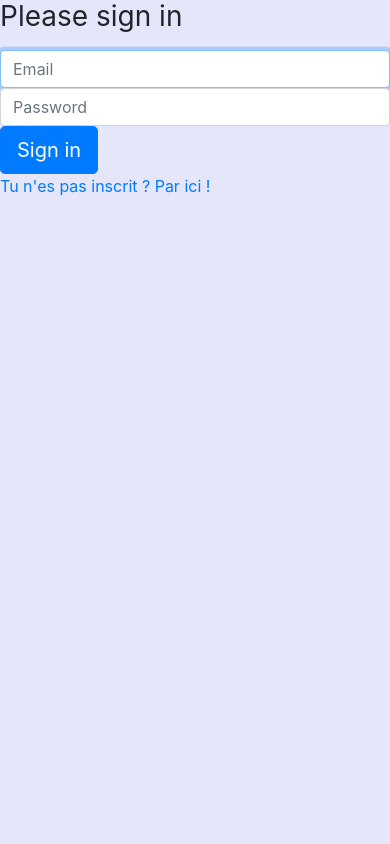
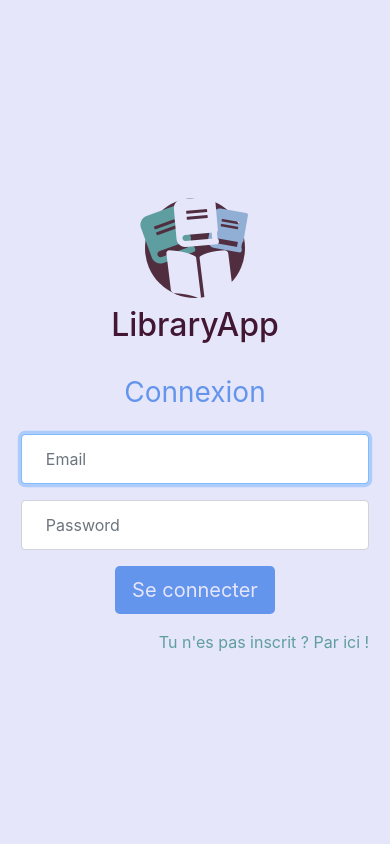
Before and after one commit to julebbb/libraryWebsite, a Symfony app: template templates/security/login.html.twig in a window 390 px wide. Run offline with Twig, Linux system fonts and the light colour scheme; the template is opened without the code that fills it, so the values that code supplies are empty; some libraries are stand-ins or nearby versions.

Commit message:
responsive connexion done

```diff
--- a/public/dist/css/main.css
+++ b/public/dist/css/main.css
@@ -1,28 +1,90 @@
-body, html {
-    width: 100%;
-}
 
 body {
     background: lavender;
 }
 
-html {
-    height: 100vh;
+/*--------------------------------------------------
+----------------------------------------------------
+                    Repete action
+----------------------------------------------------
+--------------------------------------------------*/
+
+
+body,
+html,
+.registerHeader .logo,
+.logoLink,
+.register input,
+.registerHeader,
+.login input,
+.login,
+.login form {
+    width: 100%;
+}
+
+html, #divLoad {
+  height: 100vh;
+}
+
+.loading, .contentBooks {
+  width: 100px;
+  height: 100px;
+}
+
+html,
+#divLoad,
+.registerHeader,
+.login,
+.loginBody {
     display: flex;
 }
+
+#divLoad, .registerHeader .logo, .registerHeader, .login {
+  justify-content: center;
+}
+
+.registerHeader .row, #divLoad, .login {
+    align-items: center;
+}
+
+
+.fa-book-open, .logoBook1, .logoBook2, .logoBook3, .line  {
+  position: absolute;
+}
+
+/*Transition element*/
+ #divLoad, .line, .register a {
+     transition: 0.25s linear;
+ }
+
+  #divLoad p, .fa-book-open  {
+    transition: 0.5s linear;
+  }
+
+.loginHeader h2, .registerHeader h2 {
+     color: #411734;
+}
+
+.login button,
+.register button {
+    background: cornflowerblue;
+    color: lavender;
+}
+
+.register button:active, .login button:active {
+    background: lavender;
+    color: cornflowerblue;
+    border: 1px solid cornflowerblue;
+}
+
+
 /*==================================================
                     Keyframes
 ===================================================*/
 
 @keyframes rotate {
-
-    from {
-        transform: rotate(90deg);
-    }
-
-    to {
-        transform: rotate(460deg);
-    }
+    from {transform: rotate(90deg);}
+    to {transform: rotate(460deg);}
 }
 
 @keyframes boing1 {
@@ -80,26 +131,16 @@ html {
      background: #411734;
      z-index: 1;
      padding: 7px;
-     transition: 0.5s linear;
  }
 
-/*Transition element*/
- #divLoad {
-     transition: 0.25s linear;
- }
 
- .line {
-     transition: 0.25s linear;
- }
 
 /*Icon animations Logo*/
 .fa-book-open {
-    position: absolute;
     bottom: -4px;
     font-size: 55px;
     transform: skew(7deg);
     right: 14px;
-    transition: 0.5s ease;
     z-index: 8;
     color: lavender;
 }
@@ -109,7 +150,6 @@ html {
 }
 
 .logoBook1 {
-    position: absolute;
     top: 12px;
     left: 50px;
     font-size: 50px;
@@ -127,7 +167,6 @@ html {
 }
 
 .logoBook2 {
-    position: absolute;
     top: 12px;
     right: 0;
     animation-delay: 1s;
@@ -137,7 +176,6 @@ html {
 }
 
 .logoBook3 {
-    position: absolute;
     top: 0px;
     font-size: 48px;
     animation-delay: 1s;
@@ -148,9 +186,7 @@ html {
 
 .contentBooks {
     background: rgb(81, 45, 64);
-    width: 100px ;
     position: relative;
-    height: 102px;
     border-radius: 60px;
 }
 
@@ -202,13 +235,9 @@ html {
 
 .registerHeader .logo {
     margin: 10px;
-    width: 100%;
-
-    justify-content: center;
 }
 
 .logoLink {
-    width: 100%;
     height: 100%;
     display: block;
     z-index: 200;
@@ -297,8 +309,63 @@ html {
     color:rgb(81, 45, 64);
 }
 
+/*==================================================
+                    Login page
+===================================================*/
+.loginBody {
+    flex-direction: column;
+    justify-content: center;
+    height: 100%;
+    overflow: hidden;
+}
+
+
+.loginHeader .contentBooks {
+    margin: 0.5rem auto;
+}
+
+.login h1 {
+    text-align: center;
+    color: cornflowerblue;
+}
+
+.login {
+    flex-direction: column;
+    padding: 0 1.3rem;
+    margin: 0 auto;
+}
+
+.login input {
+    padding: 1.5rem;
+}
+
+.login button {
+    margin: auto;
+    display: block;
+}
+
+.login a {
+    align-self: flex-end;
+    margin-top: 1rem;
+    color: cadetblue;
+}
+
+
+
+
+/*#####################################################
+#######################################################
+
+                    MEDIA QUERIES
+
+#######################################################
+#######################################################*/
+
+
+
+
 @media (min-width: 576px) {
-    .register form {
+    .register form, .login {
         max-width: 400px;
     }
 
--- a/public/dist/js/main.js
+++ b/public/dist/js/main.js
@@ -26,7 +26,7 @@ jQuery(document).ready(function ($) {
                 setTimeout(function () {
                     divLoad.remove();
 
-                }, 1000);
+                }, 800);
             }
 
         }, 1000);
--- a/templates/base.html.twig
+++ b/templates/base.html.twig
@@ -1,5 +1,6 @@
 <!DOCTYPE html>
-<html>
+<html class="no-js" lang="fr">
+
     <head>
         <meta charset="UTF-8">
         <meta http-equiv="x-ua-compatible" content="ie=edge">
@@ -26,10 +27,6 @@
             </div>
             <p id="loadingP">Loading</p>
         </div>
-
-        {# <header>
-
-        </header> #}
         {% block body %}
 
         {% endblock %}
--- a/templates/security/login.html.twig
+++ b/templates/security/login.html.twig
@@ -3,42 +3,52 @@
 {% block title %}Log in!{% endblock %}
 
 {% block body %}
-<h1 class="h3 mb-3 font-weight-normal">Please sign in</h1>
+<div class="loginBody">
+    <header class="loginHeader ">
+        <div class="logo row ">
+        {# -------- Logo site -------- #}
+            <div class="contentBooks col-0" id="logo">
+                <a href="{{ path('login') }}" class="logoLink"></a>
+                <i class="fas fa-book-open logoBookOpen"></i>
+                <i class="fas fa-book logoBook1"></i>
+                <i class="fas fa-book logoBook2"></i>
+                <i class="fas fa-book logoBook3"></i>
+            </div>
+            <h2 class="col-12 text-center">LibraryApp</h2>
+        </div>
+    </header>
+    <main class="login">
+        <h1 class="h3 my-4 font-weight-normal">Connexion</h1>
 
 
     {% if error %}
         <div class="alert alert-danger">
-        {{ error.messageKey|trans(error.messageData, 'security') }}</div>
+            {{ error.messageKey|trans(error.messageData, 'security') }}
+        </div>
     {% endif %}
+
+    {% for message in app.flashes('success') %}
+        <div class="alert alert-success">
+        {{ message }}
+        </div>
+    {% endfor %}
 
 
         <form method="post" action="{{ path('login') }}">
 
 
             <label for="inputEmail" class="sr-only">Email</label>
-    <input type="email" value="{{ last_username }}" name="_username" id="inputEmail" class="form-control" placeholder="Email" required autofocus>
+            <input type="email" value="{{ last_username }}" name="_username" id="inputEmail" class="form-control mb-3" placeholder="Email" required autofocus>
+
             <label for="inputPassword" class="sr-only">Password</label>
-    <input type="password" name="_password" id="inputPassword" class="form-control" placeholder="Password" required>
+            <input type="password" name="_password" id="inputPassword" class="form-control mb-3" placeholder="Password" required>
 
-    <input type="hidden" name="_csrf_token"
-           value="{{ csrf_token('authenticate') }}"
-    >
+            <input type="hidden" name="_csrf_token" value="{{ csrf_token('authenticate') }}">
 
-    {#
-        Uncomment this section and add a remember_me option below your firewall to activate remember me functionality.
-        See https://symfony.com/doc/current/security/remember_me.html
-
-        <div class="checkbox mb-3">
-            <label>
-                <input type="checkbox" name="_remember_me"> Remember me
-            </label>
-        </div>
-    #}
-
-    <button class="btn btn-lg btn-primary" type="submit">
-        Sign in
-    </button>
+            <button class="btn btn-lg" type="submit"> Se connecter</button>
         </form>
 
         <a href=" {{ path("register") }} ">Tu n'es pas inscrit ? Par ici !</a>
+    </main>
+</div>
 {% endblock %}
```
Also changed, not shown: other parts of public/dist/css/main.css (+6 -36 lines), src/Controller/AdminController.php (renamed from src/Controller/RegistrationController.php, +19 -2 lines), src/Controller/SecurityController.php (deleted, +0 -24 lines), src/Form/RegisterType.php (+7 -4 lines), translations/forms.fr.yaml (added). Lines whose indentation alone changed are shown as unchanged.
